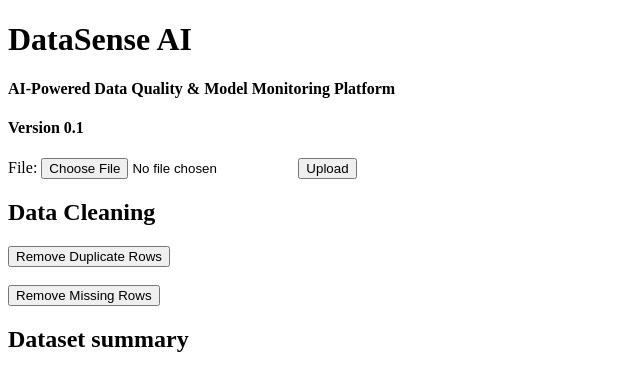
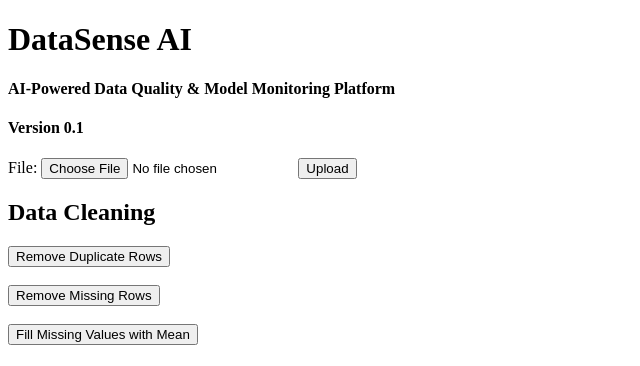
Before and after one commit to Neelu-Verma-26/DataSense-AI, a Flask app: page /upload in a window 1280 px wide. Shown: the top 366 px of the page, without its empty margins (0-640 px from the left). Run offline with Flask 3, Linux system fonts and the light colour scheme.

Commit message:
Add mean imputation for numeric missing values

```diff
--- a/app.py
+++ b/app.py
@@ -92,6 +92,29 @@ def remove_missing_rows():
                            missing_values = missing_values_html,
                            duplicate_rows = duplicate_rows)
 
+@app.route("/fill_mean", methods = ["POST"])
+def fill_mean():
+    file_path = session.get("file_path")
+    if file_path is None:
+          return "Please upload a file first."
+
+    df = pd.read_csv(file_path)
+
+    numeric_df = df.select_dtypes(include="number")
+    for column in numeric_df.columns:
+         df[column] = df[column].fillna(df[column].mean())
+
+    df.to_csv(file_path, index=False)
+
+    rows, columns, column_names, missing_values_html, duplicate_rows, table = generate_dataset_report(df)
+
+    return render_template("index.html",
+                            table=table,
+                            rows=rows,
+                            columns=columns,
+                            column_names=column_names,
+                            missing_values = missing_values_html,
+                            duplicate_rows = duplicate_rows)
 
 if __name__ == "__main__":
     app.run(debug = True, port=5001)
--- a/templates/index.html
+++ b/templates/index.html
@@ -28,6 +28,12 @@
             Remove Missing Rows
         </button>
     </form>
+    <br>
+    <form action="/fill_mean" method="post">
+        <button type="submit">
+            Fill Missing Values with Mean
+        </button>
+    </form>
 
     <h2>Dataset summary</h2>
     <p><strong>Rows:</strong> {{rows}}</p>
```
